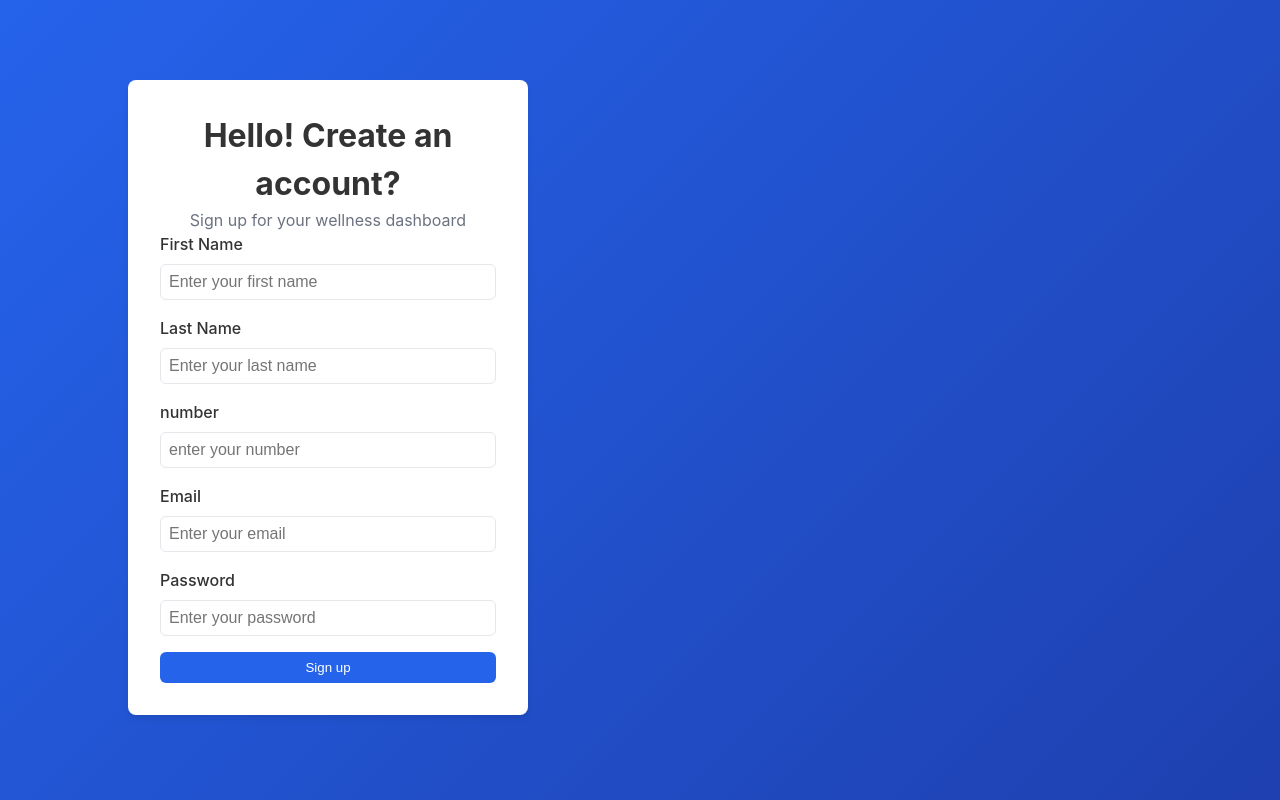
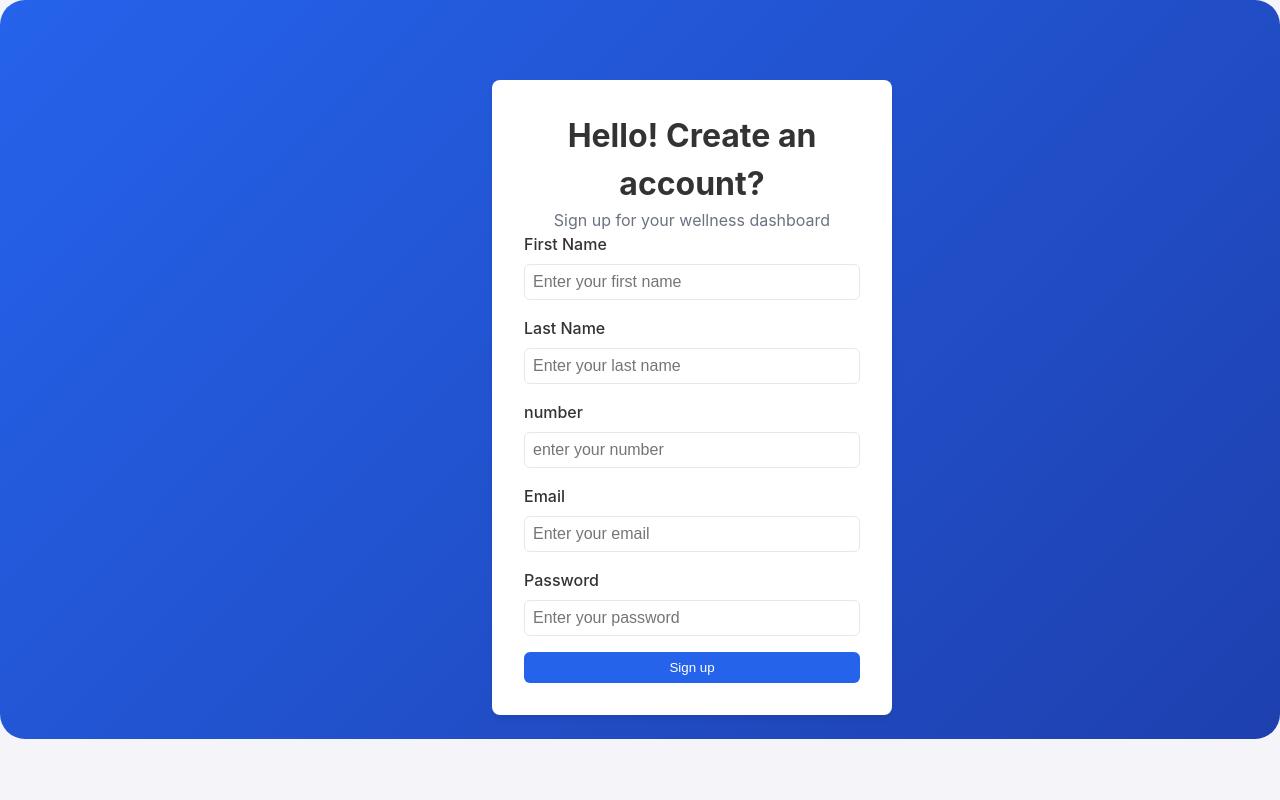
Before and after one commit to harito-git/Hackville2025Project, a Flask app: template templates/register.html in a window 1280 px wide. Run offline with Flask 3, Linux system fonts and the light colour scheme; the template is opened without the code that fills it, so the values that code supplies are empty.

Commit message:
Made some changes to show landing page

```diff
--- a/templates/login.html
+++ b/templates/login.html
@@ -43,4 +43,6 @@
           </form>
         </div>
       </div>
+      </div>
     </div>
+  </body>
--- a/templates/styles.css
+++ b/templates/styles.css
@@ -1,4 +1,4 @@
-/* Base styles */
+
 * {
     margin: 0;
     padding: 0;
@@ -8,7 +8,7 @@
   body {
     font-family: -apple-system, BlinkMacSystemFont, "Segoe UI", Roboto,
       "Helvetica Neue", Arial, sans-serif;
-    background-color: #316599;
+    background-color: #4285f4;
     color: #333;
     line-height: 1.5;
   }
@@ -37,10 +37,11 @@
 
   /* Login page */
   .login-container {
-    min-height: 100vh;
-    display: flex;
-    align-items: flex-start;
-    justify-content: flex-start;
+    min-height: 50vh;
+    border-radius: 25px;
+    display: grid;
+    align-items: center;
+    justify-content: center;
     padding: 1.5rem;
     background: linear-gradient(135deg, #2563eb 0%, #1e40af 100%);
     padding-top: 10vh;
```
Also changed, not shown: 1 other file.
